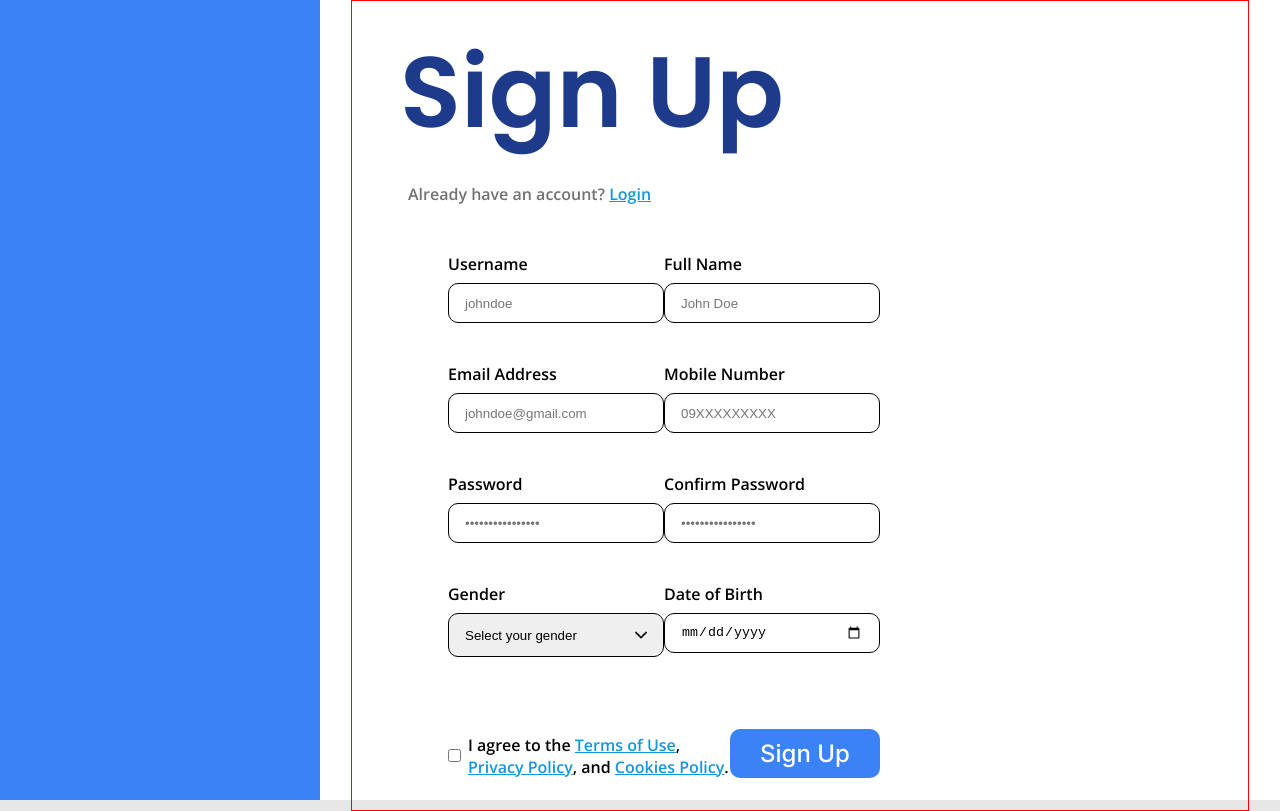
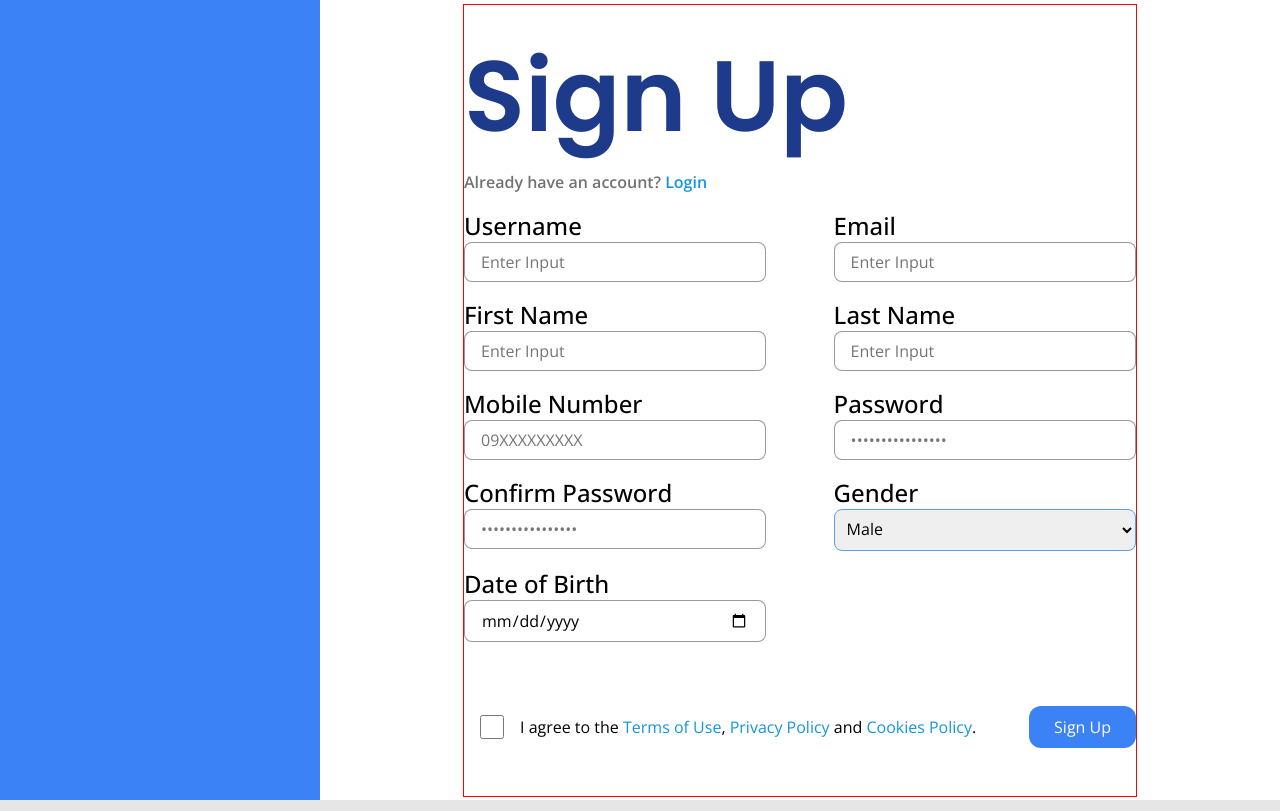
Before and after one commit to Pilner/EzStocks, a Next.js app: page /signup in a window 1280 px wide. Built offline with nearby package versions, Linux system fonts and the light colour scheme.

Commit message:
Frontend: Redone Pages + Input Component + Changes - Redone Registration and Login Page - Added new component: Input     - The Input component includes both the label and input tag - Minor Changes in the Button component - Minor Design changes in `globals.css`

```diff
--- a/src/_components/Button.tsx
+++ b/src/_components/Button.tsx
@@ -6,8 +6,9 @@ interface ButtonProps {
 	url: string;
 }
 
-interface SubmitButtonProps extends ButtonProps {
-	value: string;
+interface SubmitButtonProps {
+    text: string;
+	form: string;
 }
 
 export default function Button({ text, url }: ButtonProps) {
@@ -22,11 +23,11 @@ export default function Button({ text, url }: ButtonProps) {
 	);
 }
 
-export function SubmitButton({ text, value }: SubmitButtonProps) {
+export function SubmitButton({ text, form }: SubmitButtonProps) {
     return (
 
         <div className={styles.buttonDiv}>
-            <button type="submit" className={styles.roundButton} value={value}>
+            <button type="submit" className={styles.roundButton} form={form}>
                 {text}
             </button>
         </div>
--- /dev/null
+++ b/src/_components/Input.tsx
@@ -0,0 +1,116 @@
+import styles from "./styles/Input.module.css";
+
+export type InputType = "text" | "email" | "password";
+
+interface InputProps {
+	text: string;
+	inputId: string;
+	name: string;
+	placeholder: string;
+	required: boolean;
+}
+
+interface InputTextProps extends InputProps {
+	type: InputType;
+}
+
+interface InputNumberProps extends InputProps {
+	negative: boolean;
+}
+
+export function InputText({
+	type,
+	text,
+	inputId,
+	name,
+	placeholder,
+	required,
+}: InputTextProps) {
+	return (
+		<div className={styles.inputStyle}>
+			<label htmlFor={name} className="labelText">
+				{text}
+			</label>
+			<input
+				type={type}
+				id={inputId}
+				name={name}
+				className="formsTextFont"
+				placeholder={placeholder}
+				required={required}
+			/>
+		</div>
+	);
+}
+
+export function InputNumber({
+	text,
+	inputId,
+	name,
+	placeholder,
+	negative,
+	required,
+}: InputNumberProps) {
+
+	if (negative) {
+		return (
+			<div className={styles.inputStyle}>
+				<label htmlFor={name} className="labelText">
+					{text}
+				</label>
+				<input
+					type="number"
+					id={inputId}
+					name={name}
+					className="formsTextFont"
+					placeholder={placeholder}
+					required={required}
+				/>
+			</div>
+		);
+	}
+
+	return (
+		<div className={styles.inputStyle}>
+			<label htmlFor={name} className="labelText">
+				{text}
+			</label>
+			<input
+				type="number"
+				id={inputId}
+				name={name}
+				className="formsTextFont"
+				placeholder={placeholder}
+				required={required}
+				min={0}
+			/>
+		</div>
+	);
+}
+
+
+export function InputGender() {
+	return (
+		<div className={styles.inputStyle}>
+			<label htmlFor="gender" className="labelText">
+				Gender
+			</label>
+			<select className="bodyTextFont" name="gender" id="gender" required>
+				<option value="male">Male</option>
+				<option value="female">Female</option>
+				<option value="nosay">Prefer not to say</option>
+			</select>
+		</div>
+	);
+}
+
+export function InputBirthday() {
+	return (
+		<div className={styles.inputStyle}>
+			<label htmlFor="birthdate" className="labelText">
+				Date of Birth
+			</label>
+			<input type="date" name="birthdate" id="birthdate" required />
+		</div>
+	);
+}
--- a/src/_components/styles/Button.module.css
+++ b/src/_components/styles/Button.module.css
@@ -6,11 +6,11 @@
 	padding: 10px 25px;
 	color: white;
 	font-family: var(--sub-font);
-	background-color: black;
+	background-color: var(--blue);
 	font-size: inherit;
 	font-weight: inherit;
 	border: none;
-	border-radius: 2.5px;
+	border-radius: 0.75rem;
 	cursor: pointer;
 }
 
--- a/src/app/globals.css
+++ b/src/app/globals.css
@@ -20,6 +20,7 @@
 
 body {
     background-color: #e6e6e6;
+	font-family: var(--secondary-font);
 }
 
 * {
@@ -53,6 +54,59 @@ ol {
 a {
 	text-decoration: none;
 	color: inherit;
+}
+
+input::-webkit-outer-spin-button,
+input::-webkit-inner-spin-button {
+	-webkit-appearance: none;
+	margin: 0;
+}
+input[type="number"] {
+    -moz-appearance: textfield;
+    appearance: textfield;
+}
+
+input[type="text"],
+input[type="number"],
+input[type="email"],
+input[type="password"],
+input[type="tel"],
+input[type="date"],
+textarea,
+select {
+    font-family: inherit;
+    font-size: inherit;
+    border-radius: 0.5rem;
+    border: 1px solid rgba(0, 0, 0, 0.4);
+    padding: 0.5rem 1rem;
+    box-sizing: border-box;
+}
+
+input[type="text"]:focus,
+input[type="number"]:focus,
+input[type="email"]:focus,
+input[type="password"]:focus,
+input[type="tel"]:focus,
+input[type="date"]:focus,
+textarea:focus,
+select:focus {
+    outline: 1px solid rgba(0, 0, 0, 0.4);
+}
+
+input[type="checkbox"] {
+	width: 1.5rem;
+	aspect-ratio: 1/1;
+	margin: 0 1rem;
+
+}
+
+textarea {
+    font-family: var(--secondary-font);
+}
+
+select {
+    padding: 0.5rem;
+    border: 1.5px solid #58A1EF;
 }
 
 .heroTitleFont {
@@ -114,16 +168,21 @@ a {
     color: #1E3A8A;
 }
 
-.formsSubTitleFont{
+.formsSubtitleFont{
     font-family: var(--secondary-font);
     font-size: 16px;
     font-weight: 600;
     color: #727272;
-
 }
 
 .formsTextFont{
     font-family: var(--secondary-font);
     font-size: 16px;
-    font-weight: 600;
+    font-weight: 400;
 }
+
+.labelText {
+	font-size: 24px;
+	font-weight: 500;
+	color: #000;
+}
--- a/src/app/layout.tsx
+++ b/src/app/layout.tsx
@@ -1,8 +1,5 @@
 import type { Metadata } from "next";
-import { Inter } from "next/font/google";
 import "./globals.css";
-
-const inter = Inter({ subsets: ["latin"] });
 
 export const metadata: Metadata = {
   title: "EzStocks",
@@ -19,7 +16,7 @@ export default function RootLayout({
       <head>
         <script src="https://kit.fontawesome.com/ad98de5722.js" crossOrigin="anonymous"></script>
       </head>
-      <body className={inter.className}>{children}</body>
+      <body>{children}</body>
     </html>
   );
 }
--- a/src/app/login/page.module.css
+++ b/src/app/login/page.module.css
@@ -1,83 +1,46 @@
-.body {
+#loginPage {
     height: 100vh;
     display: flex;
-    margin: 0;
-    background: white;
+    background-color: white;
 }
 
-.side {
-    flex: 0 0 25%;
-    background: #3B82F6;
-
+#loginPage > .designPart {
+    flex: 1;
+    background-color: var(--blue);
 }
 
-.main {
+#loginPage > .infoPart {
+    flex: 3;
     display: flex;
-    flex: 1;
-    flex-direction: column;
-    justify-content: center;
-    margin: 0 3rem;
-    padding-right: 20rem;
+    align-items: center;
 }
 
-.header {
-    margin-bottom: 3rem;
-}
-
-.header > h1 {
+.infoPart > div > div {
     margin: 1rem 0;
 }
 
-.header > p {
-    margin: 0 0.5rem;
+.infoPart a {
+    color: #1496DF;
+    /* text-decoration: underline dotted; */
 }
 
-.main p a, .main label a, .end a {
-    color: #1496DF ;
-    text-decoration: underline;
+#loginForm {
+    display: block;
 }
 
-.form {
-    margin: 0 0.5rem
+#loginForm div {
+	display: flex;
+	flex-direction: column;
+	width: 50%;
 }
 
-.fields {
-    display: flex;
-    flex-direction: column;
+#loginForm label,
+#loginForm input,
+#loginForm select {
+    width: 100%
 }
 
-.formRow {
-    display: flex;
-    flex-direction: column;
-    width: 20rem;
-    margin-bottom: 2.5rem;
-}
-
-.formRow label {
-    display: block;
-    margin-bottom: 0.5rem;
-}
-
-.formRow input {
-    width: 100%;
-    height: 2.5rem;
-    border: 1px solid;
-    border-radius: 10px;
-    text-indent: 1rem;
-}
-
-.formRow:last-child {
+#loginForm input,
+#loginForm select {
     margin-bottom: 1rem;
 }
-
-.forgot {
-    margin-bottom: 3rem;
-}
-
-.end button {
-  width: 150px;
-  font-size: 24px;
-  font-weight: 500;
-  background-color: #3B82F6;
-  border-radius: 10px;
-}
--- a/src/app/signup/page.module.css
+++ b/src/app/signup/page.module.css
@@ -1,122 +1,59 @@
-.body {
+#registerPage {
     height: 100vh;
     display: flex;
-    margin: 0;
-    background: white;
-  }
-
-.side {
-  flex: 0 0 25%;
-  background: #3B82F6;
-
+    background-color: white;
 }
 
-.main {
-  display: flex;
-  flex: 1;
-  flex-direction: column;
-  justify-content: center;
-  margin: 0 3rem;
-  padding-right: 20rem;
+#registerPage > .designPart {
+    flex: 1;
+    background-color: var(--blue);
 }
 
-.header {
-  margin-bottom: 3rem;
+#registerPage > .infoPart {
+    flex: 3;
+    display: flex;
+    align-items: center;
 }
 
-.header > h1 {
-  margin: 1rem 0;
+.infoPart > div > div {
+    margin: 1rem 0;
 }
 
-.header > p {
-  margin: 0 0.5rem;
+.infoPart > div > div > p > a,
+.infoPart label a {
+    color: #1496DF;
+    /* text-decoration: underline dotted; */
 }
 
-.main p a, .main label a {
-  color: #1496DF ;
-  text-decoration: underline;
+#registerForm {
+    display: flex;
+    flex-wrap: wrap;
+    justify-content: space-between;
 }
 
-.form {
-  padding-left: 3rem;
+#registerForm div {
+	display: flex;
+	flex-direction: column;
+	width: 45%;
 }
 
-.fields {
-  display: flex;
-  flex-direction: column;
+#registerForm label,
+#registerForm input,
+#registerForm select {
+    width: 100%
 }
 
-.formRow {
-  display: flex;
-  justify-content: space-between;
-  margin-bottom: 2.5rem;
+#registerForm input,
+#registerForm select {
+    margin-bottom: 1rem;
 }
 
-.formColumn {
-  width: 23rem;
+.infoPart .termsConditionPart {
+    display: flex;
+    justify-content: space-between;
 }
 
-
-.formColumn label {
-  display: block;
-  margin-bottom: 0.5rem;
+.infoPart .termsConditionPart > div {
+    display: flex;
+    align-items: center;
 }
-
-.formColumn input {
-  width: 99.8%;
-  height: 2.5rem;
-  border: 1px solid;
-  border-radius: 10px;
-}
-
-.formColumn select {
-  width: 100%;
-  height: 2.75rem;
-  border: 1px solid;
-  border-radius: 10px;
-  -webkit-appearance: none;
-  appearance: none;
-  background-image: url(./arrow.png);
-  background-size: 12px;
-  background-repeat: no-repeat;
-  background-position: calc(100% - 16px) center;
-
-}
-
-.inputDate {
-  box-sizing: border-box;
-  padding-right: 1rem;
-  text-indent: 0.5rem;
-}
-
-.inputField {
-  box-sizing: border-box;
-  padding-right: 1rem;
-  text-indent: 1rem;
-
-}
-
-.end {
-  display: flex;
-  align-items: baseline;
-  justify-content: space-between;
-
-}
-
-.agreement {
-  display: flex;
-  align-items: center;
-}
-
-.agreement label {
-  margin-left: 7px;
-}
-
-
-.end button {
-  width: 150px;
-  font-size: 24px;
-  font-weight: 500;
-  background-color: #3B82F6;
-  border-radius: 10px;
-}
--- a/src/app/signup/page.tsx
+++ b/src/app/signup/page.tsx
@@ -1,88 +1,43 @@
+import Link from 'next/link';
 import styles from './page.module.css';
-import Button from "@/_components/Button";
+import { SubmitButton } from "@/_components/Button";
+import { InputText, InputNumber, InputGender, InputBirthday } from "@/_components/Input";
 
 export default function Register() {
+    let githubLink = "https://github.com/Pilner/EzStocks";
     return (
-      <div className={styles.body}>
-        <div className={styles.side}>
+        <section id={styles.registerPage}>
+            <div className={styles.designPart}></div>
+            <div className={styles.infoPart}>
+                <div className="container">
+                    <div>
+                        <h1 className='formsTitleFont'>Sign Up</h1>
+                        <p className="formsSubtitleFont">Already have an account? <Link href="/login">Login</Link></p>
                     </div>
+                    <form id={styles.registerForm} action="#" method="post">
+                        <InputText type="text"  text="Username" inputId="username" name="username" placeholder="Enter Input" required={true}  />
+                        <InputText type="email"  text="Email" inputId="email" name="email" placeholder="Enter Input" required={true}  />
+                        <InputText type="text"  text="First Name" inputId="fname" name="fname" placeholder="Enter Input" required={true}  />
+                        <InputText type="text"  text="Last Name" inputId="lname" name="lname" placeholder="Enter Input" required={true}  />
+                        <InputNumber text="Mobile Number" inputId="mobilenumber" name="mobilenumber" placeholder="09XXXXXXXXX" negative={false} required={true}  />
+                        <InputText type="password"  text="Password" inputId="password1" name="password1" placeholder="••••••••••••••••" required={true}  />
+                        <InputText type="password"  text="Confirm Password" inputId="password2" name="password2" placeholder="••••••••••••••••" required={true}  />
+                        <InputGender />
 
-        <div className="container">
-          <div id="main" className={styles.main}>
-            <div id="header" className={styles.header}>
-              <h1 className="formsTitleFont">Sign Up</h1>
-              <p className="formsSubTitleFont">Already have an account? <a href="/login">Login</a></p>
+                        <InputBirthday />
+                    </form>
+                    <div className={styles.termsConditionPart}>
+                        <div>
+                            <input className="bodyTextFont" type="checkbox" name="terms" id="terms" required />
+                            <label htmlFor="terms" className="termsText">I agree to the <Link href={githubLink}>Terms of Use</Link>, <Link href={githubLink}>Privacy Policy</Link> and <Link href={githubLink}>Cookies Policy</Link>.</label>
                         </div>
-
-          <form className={styles.form} action="">
-            <div className={styles.fields}>
-              <div className={styles.formRow}>
-                <div className={styles.formColumn}>
-                  <label htmlFor="username" className="formsTextFont">Username</label>
-                  <input type="text" id="username" name="username" placeholder="johndoe" className={styles.inputField} required />
-                </div>
-                <div className={styles.formColumn}>
-                  <label htmlFor="name" className="formsTextFont">Full Name</label>
-                  <input type="text" id="name" name="name" placeholder="John Doe" className={styles.inputField} required />
-                </div>
-              </div>
-
-              <div className={styles.formRow}>
-                <div className={styles.formColumn}>
-                  <label htmlFor="email" className="formsTextFont">Email Address</label>
-                  <input type="email" id="email" name="email" placeholder="johndoe@gmail.com" className={styles.inputField} required />
-                </div>
-                <div className={styles.formColumn}>
-                  <label htmlFor="number" className="formsTextFont">Mobile Number</label>
-                  <input type="tel" id="number" name="number" placeholder="09XXXXXXXXX" pattern="[0-9]{11}" className={styles.inputField} required />
-                </div>
-              </div>
-
-              <div className={styles.formRow}>
-                <div className={styles.formColumn}>
-                  <label htmlFor="pw" className="formsTextFont">Password</label>
-                  <input type="password" id="pw" name="pw" placeholder="••••••••••••••••" className={styles.inputField} required minLength={8} maxLength={24} />
-                </div>
-                <div className={styles.formColumn}>
-                  <label htmlFor="pw-confirm" className="formsTextFont">Confirm Password</label>
-                  <input type="password" id="pw-confirm" name="pw-confirm" placeholder="••••••••••••••••" className={styles.inputField} required minLength={8} maxLength={24} />
-                </div>
-              </div>
-
-              <div className={styles.formRow}>
-                <div className={styles.formColumn}>
-                  <label htmlFor="gender" className="formsTextFont">Gender</label>
-                  <select id="gender" name="gender" className={styles.inputField} required>
-                    <option value="" disabled selected>Select your gender</option>
-                    <option value="Male">Male</option>
-                    <option value="Female">Female</option>
-                    <option value="Other">Other</option>
-                    <option value="not-prefer">Prefer not to say</option>
-                  </select>
-                </div>
-                <div className={styles.formColumn}>
-                  <label htmlFor="birthdate" className="formsTextFont">Date of Birth</label>
-                  <input type="date" id="birthdate" name="birthdate" className={styles.inputDate} required />
+                        <div>
+                            <SubmitButton text="Sign Up" form={styles.registerForm} />
                         </div>
                     </div>
                 </div>
 
-            <div id="end" className={styles.end}>
-              <div id="agreement" className={styles.agreement}>
-                <input type="checkbox" id="agreement" name="agreement" required />
-                <label htmlFor="agreement" className="formsTextFont">
-                  I agree to the <a href="/terms">Terms of Use</a>, <a href="/privacy">Privacy Policy</a>, and <a href="/cookies">Cookies Policy</a>.
-                </label>
             </div>
-
-              <Button text='Sign Up' url='#'/>
-
-
-            </div>
-          </form>
-
-      </div>
-      </div>
-    </div>
+        </section>
     );
 };
```
Also changed, not shown: src/app/login/page.tsx (+24 -41 lines), src/_components/styles/Input.module.css (added), src/app/signup/arrow.png (deleted). Lines whose indentation alone changed are shown as unchanged.
